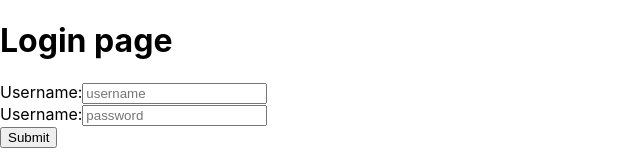
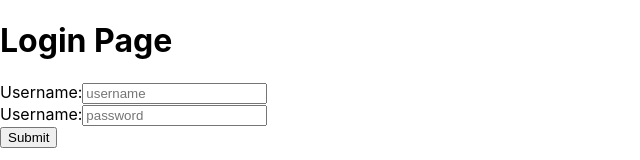
Before and after one commit to Saradha-Sivaraman/xlogin, a React (Create React App) app: page / in a window 1280 px wide. Shown: the top 160 px of the page, without its empty margins (0-640 px from the left). Built offline with nearby package versions, Linux system fonts and the light colour scheme.

Commit message:
updated with fix

```diff
--- a/src/LoginPage.js
+++ b/src/LoginPage.js
@@ -27,7 +27,7 @@ function LoginPage() {
 
   return (
     <div>
-        <h1>Login page</h1>
+        <h1>Login Page</h1>
         {isSubmitted ?(<div>
             <p>Welcome ,{username}!</p>
             </div>):(<form onSubmit={handleSubmit}>
```
